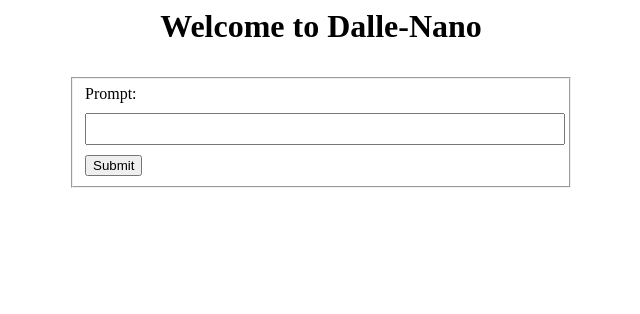
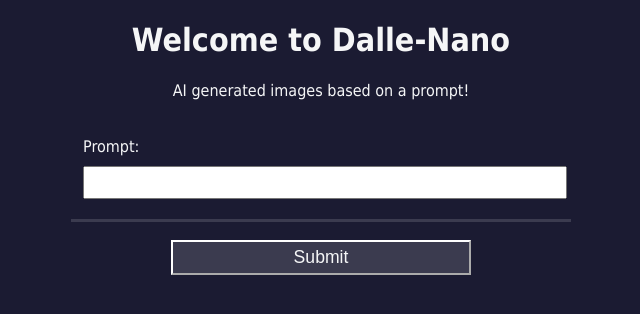
Before and after one commit to CTI-CodeDay/dalle-nano-on-the-web, a FastAPI app: page / in a window 1280 px wide. Shown: the top 314 px of the page, without its empty margins (319-959 px from the left). Run offline with FastAPI, Linux system fonts and the light colour scheme.

Commit message:
added styling to the page

```diff
--- a/app/static/css/home.css
+++ b/app/static/css/home.css
@@ -1,4 +1,11 @@
-header h1 {
+body {
+	color: #f5f6f7;
+	background-color: #1b1b32;
+	font-family: Tahoma;
+	font-size: 16px;
+}
+
+header {
 	margin: 2px auto;
 	text-align: center;
 }
@@ -13,6 +20,8 @@ form {
 .get-prompt {
 	display: block;
 	margin: 0.5rem 0;
+	border: none;
+	border-bottom: 3px solid #3b3b4f;
 }
 
 #Prompt {
@@ -20,3 +29,16 @@ form {
 	min-height: 2em;
 	margin: 10px 0;
 }
+
+#submit-prompt {
+	display: block;
+	width: 60%;
+	margin: 1em auto;
+	height 2em;
+	font-size: 1.1rem;
+	background-color: #3b3b4f;
+	border-color: white;
+	color: #f5f6f7;
+	min-width: 300px;
+	min-height: 2em;
+}
--- a/app/templates/home.html
+++ b/app/templates/home.html
@@ -9,13 +9,14 @@
 	<body>
 		<header>
 			<h1>Welcome to Dalle-Nano</h1>
+			<p>AI generated images based on a prompt!</p>
 		</header>
 		<main>
 			<form id="input_prompt">
 				<fieldset class="get-prompt">
 					<label>Prompt: <input type="text" name="prompt" id="Prompt" /></label>
-					<input type="submit" value="Submit" />
 				</fieldset>
+					<input type="submit" value="Submit" id="submit-prompt" />
 			</form>
 		</main>
 	</body>
```
